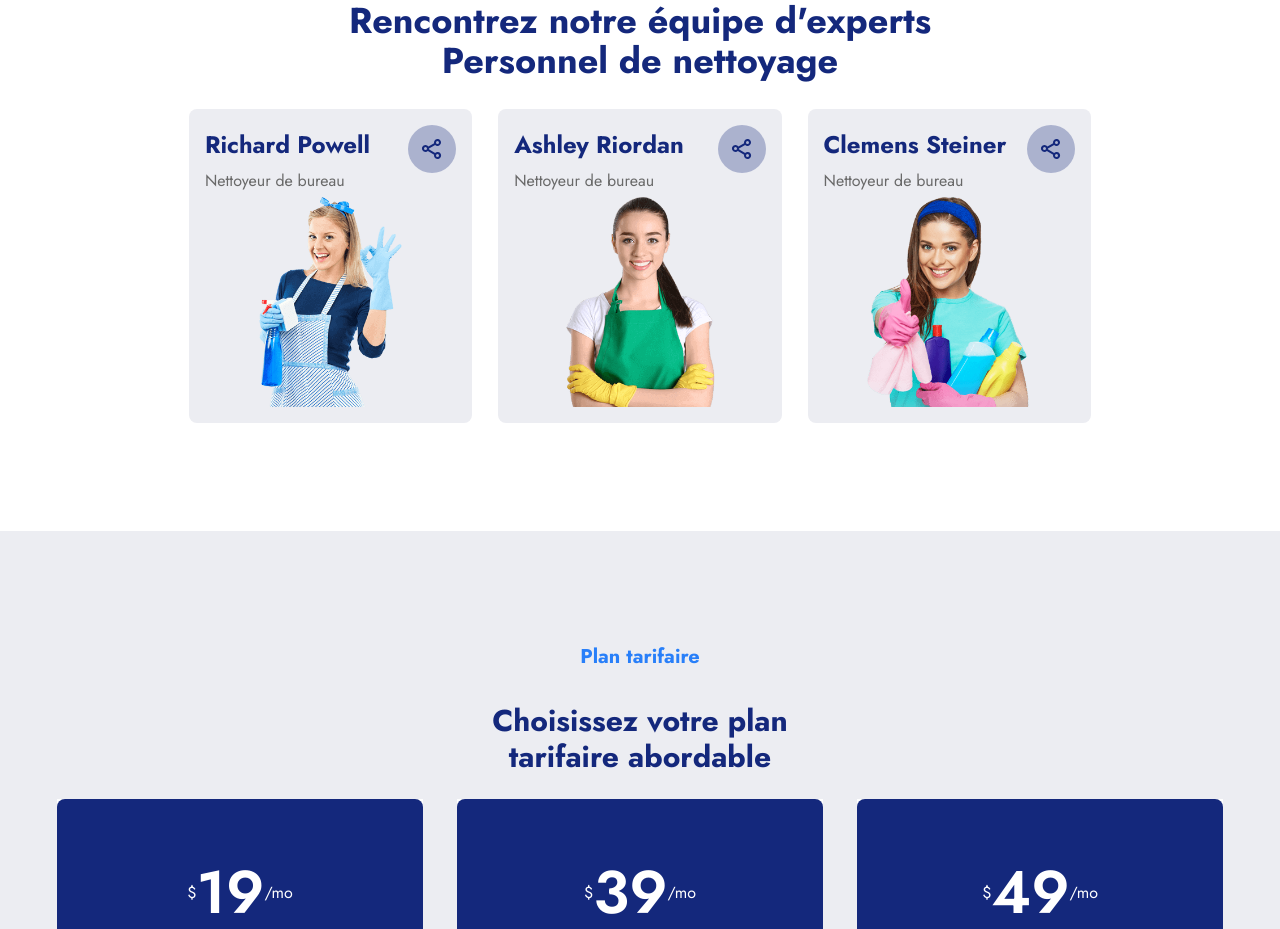
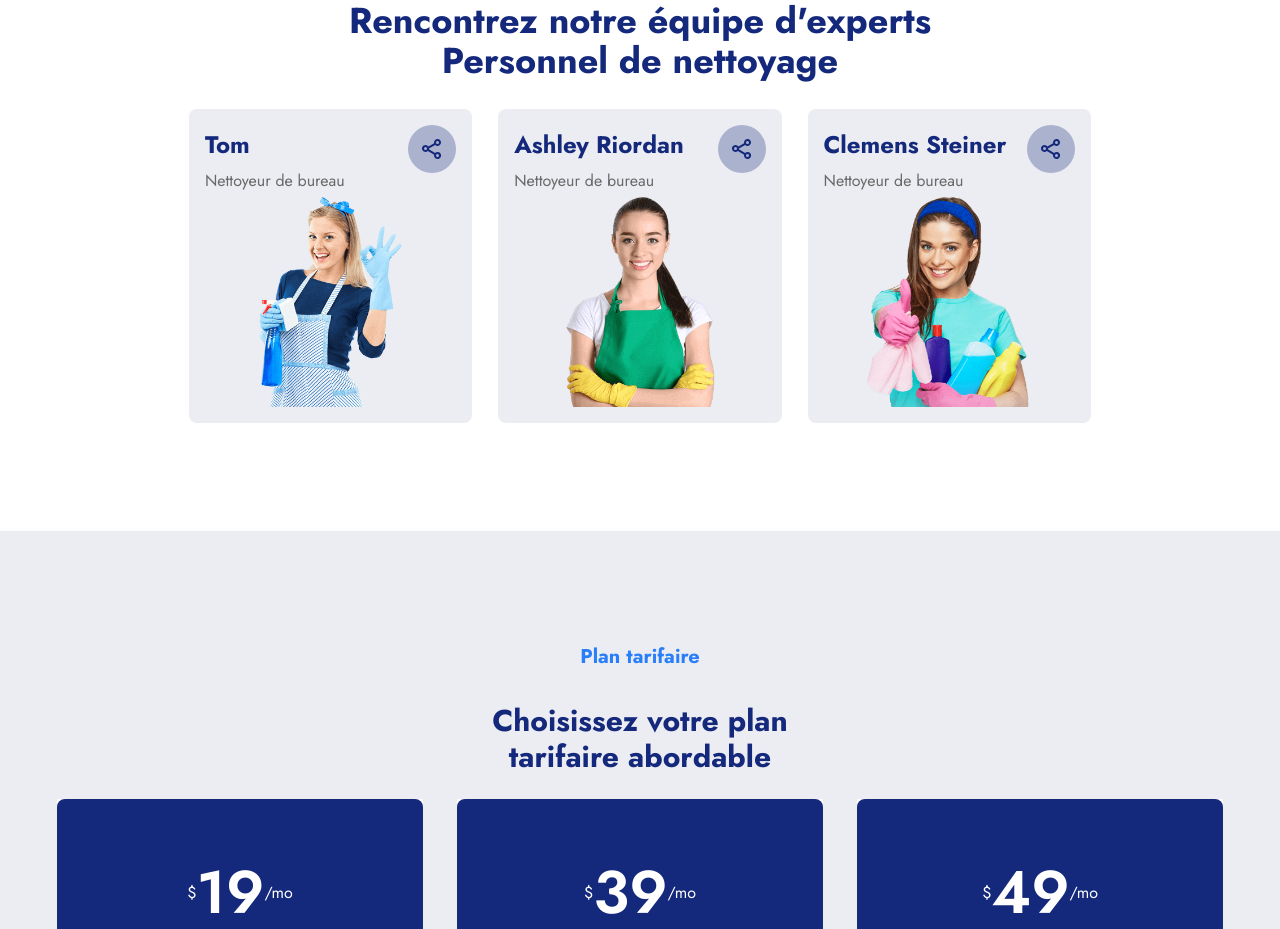
Before and after one commit to mugishap/clenix, a React (Vite) app: page / in a window 1280 px wide. Shown: the part 2860-3789 px from the top of the page. Built offline with nearby package versions, Linux system fonts and the light colour scheme.

Commit message:
Update index.ts

```diff
--- a/src/constants/index.ts
+++ b/src/constants/index.ts
@@ -133,7 +133,8 @@ export const process = [
 export const team = [
     {
         image: Team1,
-        name: "Richard Powell"
+        name: "Tom"
+        //name: "Richard Powell"
     },
     {
         image: Team2,
```
